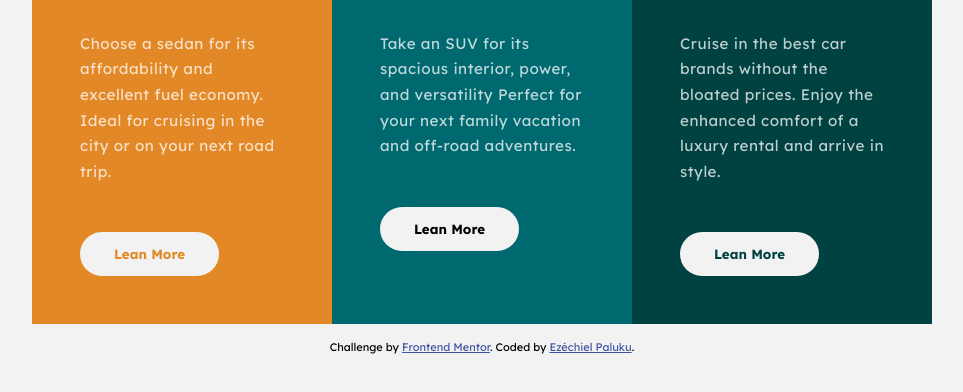
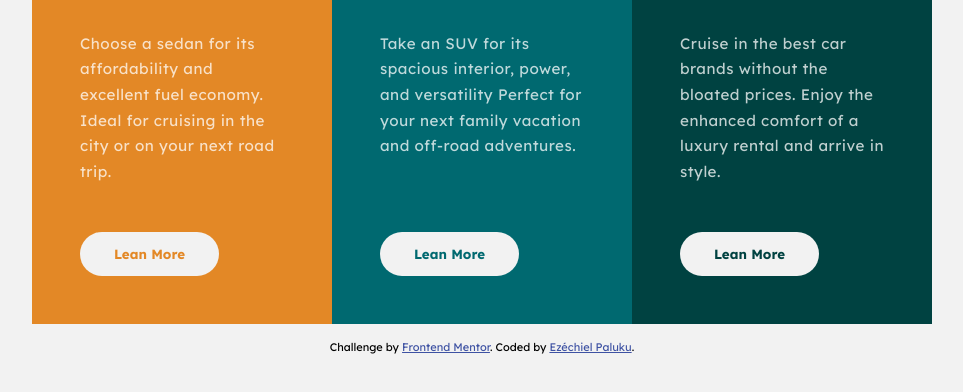
Before and after one commit to paluku-ezechiel/3-column-preview-card-component, a plain HTML site: page index.html in a window 1280 px wide. Shown: the part 316-708 px from the top of the page, without its empty margins (158-1121 px from the left). Drawn offline with Linux system fonts and the light colour scheme; a web font is replaced by a local one.

Commit message:
add alignement

```diff
--- a/css/styles.css
+++ b/css/styles.css
@@ -43,6 +43,8 @@ body {
   flex: 1;
   color: var(--text-paragraph);
   padding: 3rem;
+  display: flex;
+  flex-direction: column;
 }
 
 .offer-elem:nth-child(1) {
@@ -62,6 +64,12 @@ body {
 .offer-elem-img img {
   max-width: 100%;
   margin-bottom: 1rem;
+}
+
+.offer-elem-text {
+  flex-grow: 1;
+  display: flex;
+  flex-direction: column;
 }
 
 .offer-elem-text h1 {
@@ -90,6 +98,8 @@ body {
   font-family: "Lexend Deca", sans-serif;
   background: var(--bg-light);
   transition: all 0.2s ease;
+  margin-top: auto;
+  align-self: flex-start;
 }
 
 .btn:hover {
--- a/index.html
+++ b/index.html
@@ -42,9 +42,7 @@
               Choose a sedan for its affordability and excellent fuel economy.
               Ideal for cruising in the city or on your next road trip.
             </p>
-            <div>
-              <button class="btn btn-color1">Lean More</button>
-            </div>
+            <button class="btn btn-color1">Lean More</button>
           </div>
         </div>
         <div class="offer-elem">
@@ -57,9 +55,7 @@
               Take an SUV for its spacious interior, power, and versatility
               Perfect for your next family vacation and off-road adventures.
             </p>
-            <div>
-              <button class="btn btn-colo2">Lean More</button>
-            </div>
+            <button class="btn btn-color2">Lean More</button>
           </div>
         </div>
         <div class="offer-elem">
@@ -72,9 +68,7 @@
               Cruise in the best car brands without the bloated prices. Enjoy
               the enhanced comfort of a luxury rental and arrive in style.
             </p>
-            <di>
-              <button class="btn btn-color3">Lean More</button>
-            </di>
+            <button class="btn btn-color3">Lean More</button>
           </div>
         </div>
       </div>
```
